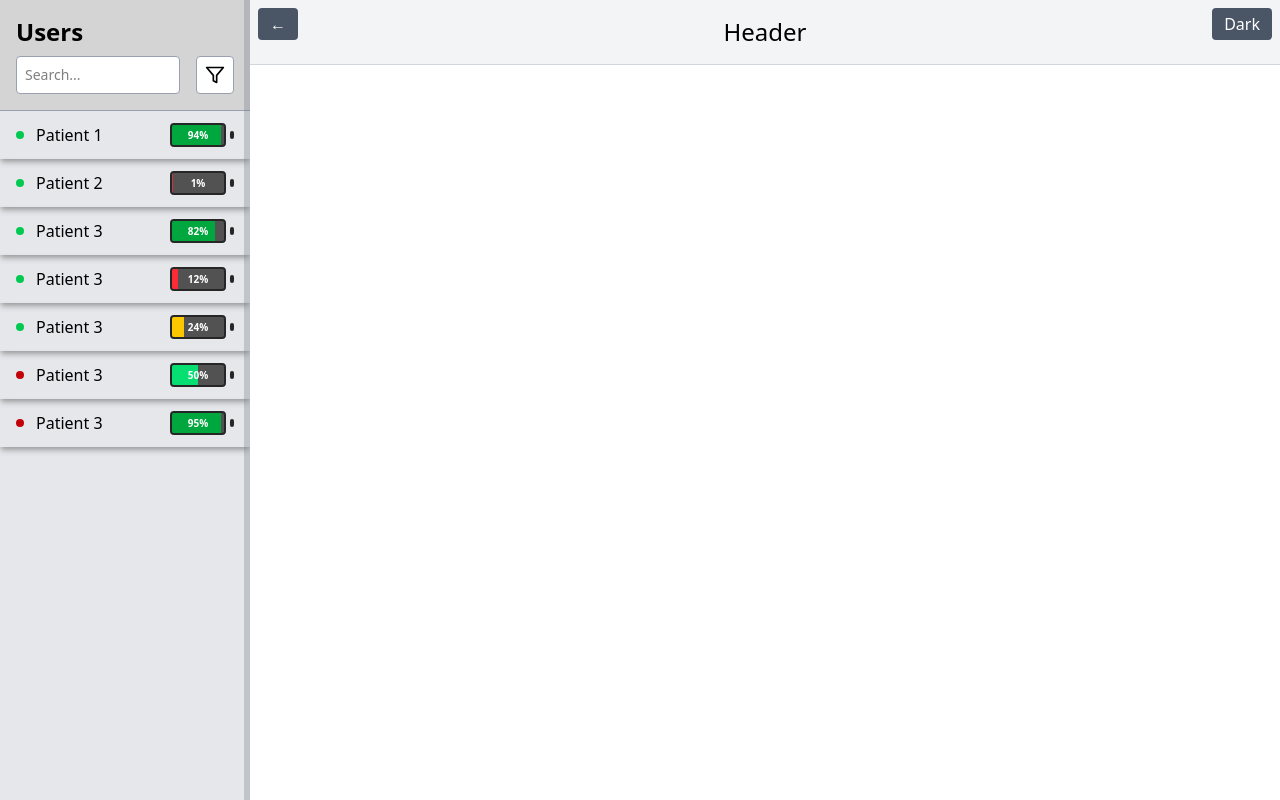
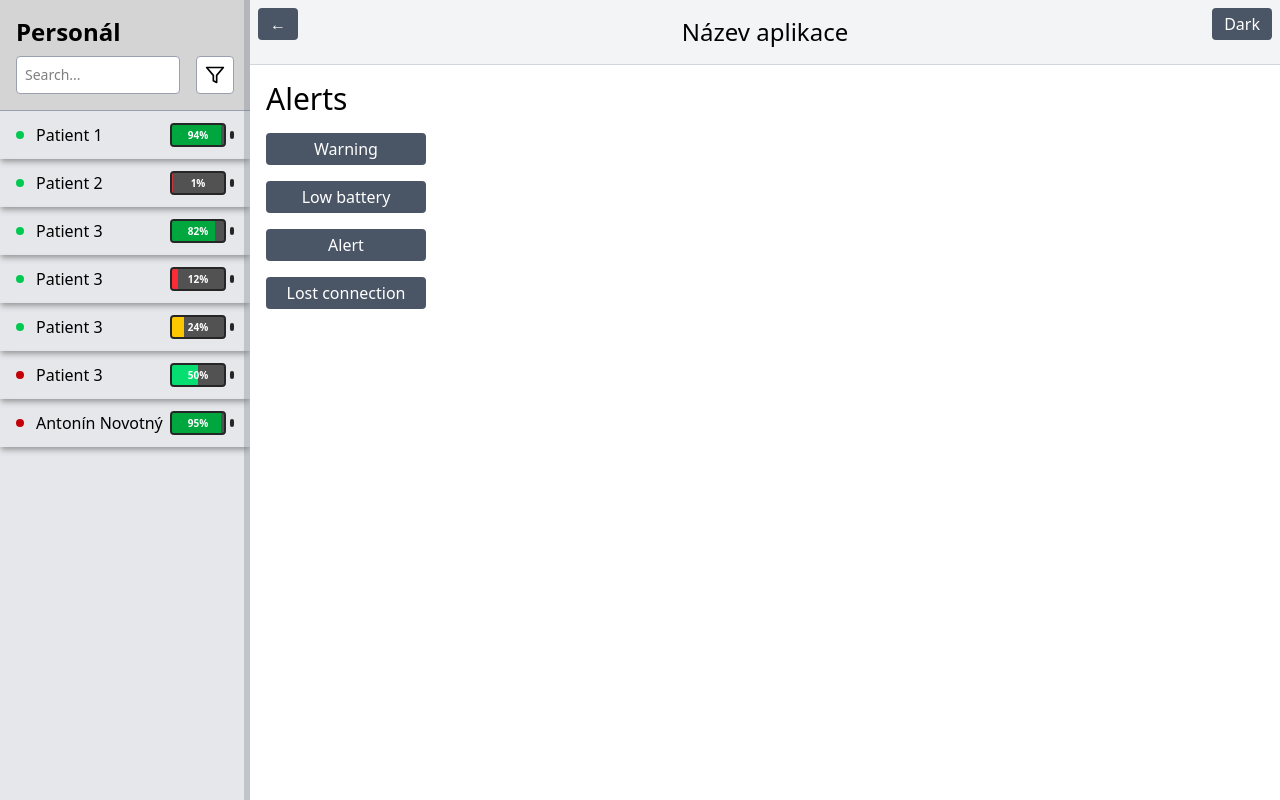
Before and after one commit to stopka007/IoT, a React (Vite) app in the folder apps/iot-app/: page / in a window 1280 px wide. Built offline with nearby package versions, Linux system fonts and the light colour scheme.

Commit message:
Basic setup for alerts(temporary)

```diff
--- /dev/null
+++ b/apps/iot-app/src/alerts/WarningAlerts.tsx
@@ -0,0 +1,41 @@
+import React, { useState } from "react";
+
+const WarningAlert: React.FC = () => {
+  const [isOpen, setIsOpen] = useState(false);
+
+  return (
+    <>
+      <button
+        onClick={() => setIsOpen(true)}
+        className="bg-gray-600 text-white px-3 py-1 rounded hover:bg-gray-800 hover:shadow-xs hover:shadow-gray-600/50 transition"
+      >
+        Warning
+      </button>
+
+      {isOpen && (
+        <div className="fixed inset-0 bg-black/50 flex justify-center items-center z-50">
+          <div className="bg-white dark:bg-neutral-700 text-black dark:text-white p-6 rounded-xl shadow-md w-[90%] max-w-md">
+            <h3 className="text-lg font-semibold mb-4">⚠️ Warning</h3>
+            <p className="mb-6">Possible pacient fall</p>
+            <div className="flex justify-end gap-2">
+              <button
+                onClick={() => setIsOpen(false)}
+                className="px-4 py-2 text-sm font-medium text-white bg-red-600 hover:bg-red-700 rounded"
+              >
+                Ok
+              </button>
+              <button
+                onClick={() => setIsOpen(false)}
+                className="px-4 py-2 text-sm font-medium border border-gray-300 hover:bg-gray-100 dark:border-gray-600 dark:hover:bg-neutral-600 rounded"
+              >
+                Cancel
+              </button>
+            </div>
+          </div>
+        </div>
+      )}
+    </>
+  );
+};
+
+export default WarningAlert;
--- a/apps/iot-app/src/pages/MainPage/MainPage.tsx
+++ b/apps/iot-app/src/pages/MainPage/MainPage.tsx
@@ -1,5 +1,6 @@
 import React, { useState } from "react";
 
+import WarningAlert from "../../alerts/WarningAlerts";
 import { useTheme } from "../../functions/ThemeContext";
 
 import Sidebar from "./Sidebar";
@@ -37,10 +38,22 @@
         </button>
 
         <header className={`text-center text-2xl font-medium py-4 border-b ${headerClass}`}>
-          Header
+          Název aplikace
         </header>
 
-        <div className="flex-1 p-4"></div>
+        <div className="flex flex-col gap-4 w-48 p-4">
+          <h2 className="text-3xl">Alerts</h2>
+          <WarningAlert />
+          <button className="bg-gray-600 text-white px-3 py-1 rounded hover:bg-gray-800 hover:shadow-xs hover:shadow-gray-600/50 transition">
+            Low battery
+          </button>
+          <button className="bg-gray-600 text-white px-3 py-1 rounded hover:bg-gray-800 hover:shadow-xs hover:shadow-gray-600/50 transition">
+            Alert
+          </button>
+          <button className="bg-gray-600 text-white px-3 py-1 rounded hover:bg-gray-800 hover:shadow-xs hover:shadow-gray-600/50 transition">
+            Lost connection
+          </button>
+        </div>
       </main>
     </div>
   );
--- a/apps/iot-app/src/pages/MainPage/SearchBar.tsx
+++ b/apps/iot-app/src/pages/MainPage/SearchBar.tsx
@@ -10,7 +10,7 @@
 
   return (
     <div className={`p-4 border-b ${borderColor}`}>
-      <h2 className="text-2xl font-semibold mb-2">Users</h2>
+      <h2 className="text-2xl font-semibold mb-2">Personál</h2>
       <div className="flex items-center justify-between gap-2">
         <input
           type="text"
--- a/apps/iot-app/src/pages/MainPage/data.ts
+++ b/apps/iot-app/src/pages/MainPage/data.ts
@@ -30,7 +30,7 @@
     isActive: Math.random() > 0.5,
   },
   {
-    name: "Patient 3",
+    name: "Antonín Novotný",
     battery: Math.floor(Math.random() * 100) + 1,
     isActive: Math.random() > 0.5,
   },
```
